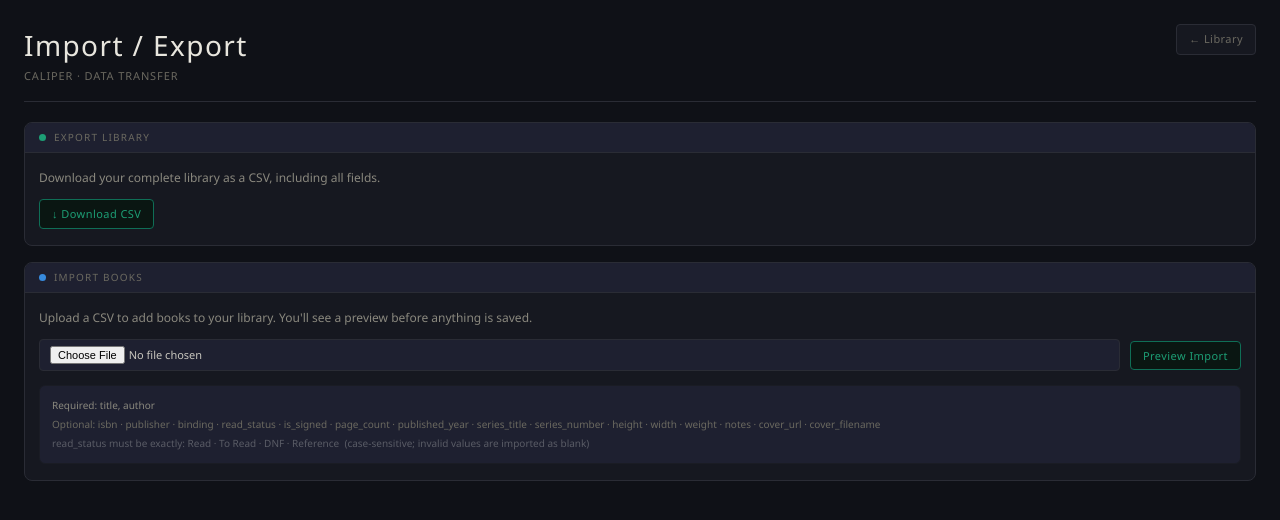
After one commit to cadencejames/Caliper, a Flask app: page /import in a window 1280 px wide. The commit adds this page. Shown: the top 520 px of the page. Run offline with Flask 3, Linux system fonts and the light colour scheme.

Commit message:
Add CSV import/export (v2.1.0)
- Export downloads full library as caliper_library.csv
- Import uses preview/confirm flow: parse, review, then commit
- Skipped rows shown with reasons; full transaction rollback on failure
- Handles Excel BOM, rejects non-CSV files by extension
- Adds cover_filename column to setup_example_db.py schema

```diff
--- a/app.py
+++ b/app.py
@@ -2,7 +2,10 @@ import sqlite3
 import requests # pyright: ignore[reportMissingModuleSource]
 import re
 import os
-from flask import Flask, render_template, request, redirect, url_for, abort, jsonify # pyright: ignore[reportMissingImports]
+import csv
+import io
+import json
+from flask import Flask, render_template, request, redirect, url_for, abort, jsonify, Response # pyright: ignore[reportMissingImports]
 
 app = Flask(__name__)
 
@@ -36,6 +39,50 @@ def clean_str(val):
     if not val: return None
     stripped = val.strip()
     return stripped if stripped else None
+
+VALID_READ_STATUSES = {'Read', 'To Read', 'DNF', 'Reference'}
+
+def _parse_import_row(row):
+    def clean_num(val, func):
+        v = (val or '').strip()
+        try:
+            return func(v) if v else None
+        except (ValueError, TypeError):
+            return None
+
+    def parse_bool(val):
+        v = (val or '').strip().lower()
+        return 1 if v in ('1', 'true', 'yes') else 0
+
+    title = clean_str(row.get('title', ''))
+    author = clean_str(row.get('author', ''))
+
+    if not title or not author:
+        return None, 'Missing title or author'
+
+    read_status = clean_str(row.get('read_status', '')) or None
+    if read_status and read_status not in VALID_READ_STATUSES:
+        read_status = None
+
+    return {
+        'title': title,
+        'author': author,
+        'isbn': clean_str(row.get('isbn', '')),
+        'publisher': clean_str(row.get('publisher', '')),
+        'binding': clean_str(row.get('binding', '')),
+        'read_status': read_status,
+        'is_signed': parse_bool(row.get('is_signed', '0')),
+        'page_count': clean_num(row.get('page_count', ''), int),
+        'published_year': clean_num(row.get('published_year', ''), int),
+        'series_title': clean_str(row.get('series_title', '')),
+        'series_number': clean_num(row.get('series_number', ''), float),
+        'height': clean_num(row.get('height', ''), float),
+        'width': clean_num(row.get('width', ''), float),
+        'weight': clean_num(row.get('weight', ''), float),
+        'notes': clean_str(row.get('notes', '')),
+        'cover_url': clean_str(row.get('cover_url', '')),
+        'cover_filename': clean_str(row.get('cover_filename', '')),
+    }, None
 
 # --- ROUTES ---
 
@@ -623,5 +670,109 @@ def stats_page():
         unfinished_series=[dict(s) for s in unfinished_series]
     )
 
+if not IS_READ_ONLY:
+    @app.route('/export')
+    def export_books():
+        conn = get_db_connection()
+        books = conn.execute('''
+            SELECT title, author, isbn, publisher, binding, read_status, is_signed,
+                   page_count, published_year, series_title, series_number,
+                   height, width, weight, notes, cover_url, cover_filename
+            FROM books ORDER BY author ASC, title ASC
+        ''').fetchall()
+        conn.close()
+
+        fieldnames = ['title', 'author', 'isbn', 'publisher', 'binding', 'read_status',
+                      'is_signed', 'page_count', 'published_year', 'series_title',
+                      'series_number', 'height', 'width', 'weight', 'notes',
+                      'cover_url', 'cover_filename']
+        output = io.StringIO()
+        writer = csv.DictWriter(output, fieldnames=fieldnames, extrasaction='ignore')
+        writer.writeheader()
+        for book in books:
+            writer.writerow(dict(book))
+
+        return Response(
+            output.getvalue(),
+            mimetype='text/csv',
+            headers={'Content-Disposition': 'attachment; filename=caliper_library.csv'}
+        )
+
+if not IS_READ_ONLY:
+    @app.route('/import', methods=('GET', 'POST'))
+    def import_books():
+        if request.method == 'POST':
+            file = request.files.get('csv_file')
+
+            if not file or not file.filename:
+                return render_template('import.html', mode='upload', error='No file selected.')
+
+            if not file.filename.lower().endswith('.csv'):
+                return render_template('import.html', mode='upload',
+                                       error=f'"{file.filename}" is not a CSV file. Only .csv files are supported.')
+
+            try:
+                stream = io.StringIO(file.stream.read().decode('utf-8-sig'))
+                reader = csv.DictReader(stream)
+
+                ready = []
+                skipped = []
+
+                for i, row in enumerate(reader, start=2):
+                    book, reason = _parse_import_row(row)
+                    if book:
+                        ready.append(book)
+                    else:
+                        skipped.append({
+                            'row': i,
+                            'title': (row.get('title') or '').strip() or '—',
+                            'author': (row.get('author') or '').strip() or '—',
+                            'reason': reason
+                        })
+
+            except Exception:
+                return render_template('import.html', mode='upload',
+                                       error='Could not parse the file. Make sure it is a valid CSV.')
+
+            if not ready and not skipped:
+                return render_template('import.html', mode='upload', error='The file appears to be empty.')
+
+            confirmed_data = json.dumps(ready)
+            return render_template('import.html', mode='preview',
+                                   ready=ready, skipped=skipped,
+                                   confirmed_data=confirmed_data)
+
+        imported = request.args.get('imported')
+        error = request.args.get('error')
+        return render_template('import.html', mode='upload', imported=imported, error=error)
+
+if not IS_READ_ONLY:
+    @app.route('/import/confirm', methods=('POST',))
+    def import_confirm():
+        try:
+            rows = json.loads(request.form.get('confirmed_data', '[]'))
+        except Exception:
+            return redirect(url_for('import_books', error='Invalid import data.'))
+
+        conn = get_db_connection()
+        try:
+            for book in rows:
+                conn.execute('''
+                    INSERT INTO books (title, author, isbn, publisher, binding, read_status,
+                        is_signed, page_count, published_year, series_title, series_number,
+                        height, width, weight, notes, cover_url, cover_filename)
+                    VALUES (:title, :author, :isbn, :publisher, :binding, :read_status,
+                            :is_signed, :page_count, :published_year, :series_title, :series_number,
+                            :height, :width, :weight, :notes, :cover_url, :cover_filename)
+                ''', book)
+            conn.commit()
+        except Exception:
+            conn.rollback()
+            conn.close()
+            return redirect(url_for('import_books', error='Database error during import. No books were added.'))
+
+        conn.close()
+        return redirect(url_for('import_books', imported=len(rows)))
+
 if __name__ == '__main__':
     app.run(debug=True, host='0.0.0.0', port=5000)
--- a/setup_example_db.py
+++ b/setup_example_db.py
@@ -34,6 +34,7 @@ def create_example_database():
             weight REAL,
             notes TEXT,
             cover_url TEXT,
+            cover_filename TEXT,
             read_status TEXT DEFAULT NULL,
             is_signed INTEGER DEFAULT 0,
             no_isbn INTEGER DEFAULT 0
--- /dev/null
+++ b/templates/import.html
@@ -0,0 +1,385 @@
+<!DOCTYPE html>
+<html lang="en">
+<head>
+    <meta charset="UTF-8">
+    <meta name="viewport" content="width=device-width, initial-scale=1.0">
+    <link rel="icon" type="image/svg+xml" href="/static/favicon.svg">
+    <title>{% if mode == 'preview' %}Import Preview{% else %}Import / Export{% endif %} — Caliper</title>
+    <style>
+        :root {
+            --bg: #0f1117;
+            --surface: #161820;
+            --surface-alt: #1e2030;
+            --border: #2a2c35;
+            --border-dim: #1a1c24;
+            --text-primary: #c8c6be;
+            --text-secondary: #8a887e;
+            --text-muted: #6b6960;
+            --text-dim: #5a5c66;
+            --text-bright: #e8e6de;
+            --accent-dim: #0f6e56;
+            --teal: #1d9e75;
+            --blue: #378add;
+            --amber: #ba7517;
+            --red: #e24b4a;
+            --gray: #3a3c46;
+        }
+
+        * { box-sizing: border-box; margin: 0; padding: 0; }
+
+        body {
+            background-color: var(--bg);
+            color: var(--text-primary);
+            font-family: 'Segoe UI', system-ui, sans-serif;
+            font-size: 12px;
+            padding: 24px;
+            line-height: 1.5;
+        }
+
+        .header {
+            display: flex;
+            justify-content: space-between;
+            align-items: flex-start;
+            border-bottom: 1px solid var(--border);
+            padding-bottom: 16px;
+            margin-bottom: 20px;
+            gap: 16px;
+        }
+
+        .header-left h1 {
+            font-size: 28px;
+            font-weight: 300;
+            color: var(--text-bright);
+            letter-spacing: 0.05em;
+            margin-bottom: 2px;
+        }
+
+        .header-left .subtitle {
+            font-size: 11px;
+            color: var(--text-muted);
+            text-transform: uppercase;
+            letter-spacing: 0.08em;
+        }
+
+        .header-right {
+            display: flex;
+            align-items: center;
+            gap: 8px;
+        }
+
+        .btn {
+            padding: 6px 12px;
+            border-radius: 4px;
+            font-size: 11px;
+            font-weight: 500;
+            font-family: inherit;
+            cursor: pointer;
+            border: 1px solid var(--border);
+            text-decoration: none;
+            letter-spacing: 0.04em;
+            white-space: nowrap;
+            display: inline-block;
+        }
+        .btn-ghost { background: var(--surface); color: var(--text-muted); }
+        .btn-ghost:hover { color: var(--text-primary); background: var(--surface-alt); }
+        .btn-accent { background: #0a1612; color: var(--teal); border-color: var(--accent-dim); }
+        .btn-accent:hover { background: #0d1f18; }
+
+        .card {
+            background: var(--surface);
+            border: 1px solid var(--border);
+            border-radius: 8px;
+            overflow: hidden;
+            margin-bottom: 16px;
+        }
+
+        .card-header {
+            padding: 7px 14px;
+            font-size: 10px;
+            letter-spacing: 0.12em;
+            text-transform: uppercase;
+            border-bottom: 1px solid var(--border);
+            display: flex;
+            align-items: center;
+            gap: 8px;
+            color: var(--text-muted);
+            background: var(--surface-alt);
+        }
+
+        .card-body { padding: 16px 14px; }
+
+        .dot { width: 7px; height: 7px; border-radius: 50%; flex-shrink: 0; }
+        .dot-teal { background: var(--teal); }
+        .dot-blue { background: var(--blue); }
+        .dot-red { background: var(--red); }
+
+        .banner {
+            padding: 10px 14px;
+            border-radius: 6px;
+            margin-bottom: 14px;
+            font-size: 11px;
+        }
+        .banner-success { background: #0a1612; border: 1px solid var(--accent-dim); color: var(--teal); }
+        .banner-error { background: #1c0a0a; border: 1px solid #5a1a1a; color: var(--red); }
+
+        .form-row {
+            display: flex;
+            align-items: center;
+            gap: 10px;
+        }
+
+        input[type="file"] {
+            background: var(--surface-alt);
+            border: 1px solid var(--border);
+            color: var(--text-primary);
+            padding: 6px 10px;
+            border-radius: 4px;
+            font-size: 11px;
+            font-family: inherit;
+            cursor: pointer;
+            flex: 1;
+        }
+
+        .col-ref {
+            margin-top: 14px;
+            padding: 10px 12px;
+            background: var(--surface-alt);
+            border: 1px solid var(--border-dim);
+            border-radius: 6px;
+            font-size: 10px;
+            color: var(--text-muted);
+            line-height: 1.9;
+        }
+        .col-ref .required { color: var(--text-secondary); }
+        .col-ref .note { color: var(--text-dim); }
+
+        table { width: 100%; border-collapse: collapse; }
+
+        th {
+            padding: 8px 14px;
+            text-align: left;
+            font-size: 10px;
+            text-transform: uppercase;
+            letter-spacing: 0.1em;
+            color: var(--text-muted);
+            background: var(--surface-alt);
+            border-bottom: 1px solid var(--border);
+            font-weight: 500;
+        }
+
+        td {
+            padding: 10px 14px;
+            border-bottom: 1px solid var(--border-dim);
+            vertical-align: middle;
+        }
+        tr:last-child td { border-bottom: none; }
+        tr:hover td { background: #1a1c26; }
+
+        .title-cell { color: var(--text-bright); font-weight: 500; }
+        .author-cell { color: var(--text-secondary); font-size: 11px; }
+        .dim-cell { color: var(--text-dim); font-size: 11px; }
+        .reason-cell { color: var(--red); font-size: 11px; }
+
+        .status-dot {
+            width: 6px; height: 6px;
+            border-radius: 50%;
+            display: inline-block;
+            margin-right: 4px;
+            vertical-align: middle;
+        }
+
+        .summary-row {
+            display: flex;
+            gap: 0;
+            padding: 14px;
+        }
+
+        .summary-stat {
+            display: flex;
+            flex-direction: column;
+            padding-right: 20px;
+            margin-right: 20px;
+            border-right: 1px solid var(--border-dim);
+        }
+        .summary-stat:last-child { border-right: none; margin-right: 0; }
+        .summary-stat .num { font-size: 22px; font-weight: 300; color: var(--text-bright); }
+        .summary-stat .lbl { font-size: 9px; text-transform: uppercase; letter-spacing: 0.1em; color: var(--text-muted); }
+
+        .preview-actions {
+            display: flex;
+            align-items: center;
+            gap: 10px;
+            padding: 14px;
+            background: var(--surface-alt);
+            border-top: 1px solid var(--border);
+        }
+
+        @media (max-width: 768px) {
+            body { padding: 14px; }
+            .header { flex-direction: column; align-items: flex-start; gap: 12px; }
+            .form-row { flex-direction: column; align-items: stretch; }
+        }
+    </style>
+</head>
+<body>
+
+{% if mode == 'preview' %}
+
+    <div class="header">
+        <div class="header-left">
+            <h1>Import Preview</h1>
+            <div class="subtitle">Caliper · Review Before Importing</div>
+        </div>
+        <div class="header-right">
+            <a href="/import" class="btn btn-ghost">← Cancel</a>
+        </div>
+    </div>
+
+    <div class="card">
+        <div class="card-header"><div class="dot dot-teal"></div>Summary</div>
+        <div class="summary-row">
+            <div class="summary-stat">
+                <div class="num">{{ ready | length }}</div>
+                <div class="lbl">Ready to Import</div>
+            </div>
+            {% if skipped %}
+            <div class="summary-stat">
+                <div class="num" style="color: var(--red);">{{ skipped | length }}</div>
+                <div class="lbl">Rows Skipped</div>
+            </div>
+            {% endif %}
+        </div>
+    </div>
+
+    <form method="POST" action="/import/confirm">
+        <input type="hidden" name="confirmed_data" value="{{ confirmed_data }}">
+
+        <div class="card">
+            <div class="card-header">
+                <div class="dot dot-teal"></div>Books to Import
+                <span style="color:var(--text-dim); font-weight:400; margin-left:4px;">({{ ready | length }})</span>
+            </div>
+            <table>
+                <thead>
+                    <tr>
+                        <th style="width:35%">Title</th>
+                        <th style="width:22%">Author</th>
+                        <th>Binding</th>
+                        <th>Status</th>
+                        <th>Series</th>
+                        <th style="text-align:right">Year</th>
+                    </tr>
+                </thead>
+                <tbody>
+                    {% for book in ready %}
+                    <tr>
+                        <td class="title-cell">{{ book.title }}</td>
+                        <td class="author-cell">{{ book.author }}</td>
+                        <td class="dim-cell">{{ book.binding or '—' }}</td>
+                        <td class="dim-cell">
+                            {% if book.read_status %}
+                                <span class="status-dot" style="background:
+                                    {%- if book.read_status == 'Read' %}#1d9e75
+                                    {%- elif book.read_status == 'To Read' %}#378add
+                                    {%- elif book.read_status == 'DNF' %}#e24b4a
+                                    {%- elif book.read_status == 'Reference' %}#ba7517
+                                    {%- else %}#3a3c46{%- endif %}"></span>
+                                {{ book.read_status }}
+                            {% else %}—{% endif %}
+                        </td>
+                        <td class="dim-cell">
+                            {% if book.series_title %}
+                                {{ book.series_title }}{% if book.series_number %} #{{ book.series_number }}{% endif %}
+                            {% else %}—{% endif %}
+                        </td>
+                        <td class="dim-cell" style="text-align:right">{{ book.published_year or '—' }}</td>
+                    </tr>
+                    {% endfor %}
+                </tbody>
+            </table>
+            <div class="preview-actions">
+                <button type="submit" class="btn btn-accent">
+                    Import {{ ready | length }} Book{{ 's' if ready | length != 1 else '' }}
+                </button>
+                <a href="/import" class="btn btn-ghost">Cancel</a>
+            </div>
+        </div>
+    </form>
+
+    {% if skipped %}
+    <div class="card">
+        <div class="card-header">
+            <div class="dot dot-red"></div>Skipped Rows
+            <span style="color:var(--text-dim); font-weight:400; margin-left:4px;">({{ skipped | length }})</span>
+        </div>
+        <table>
+            <thead>
+                <tr>
+                    <th style="width:60px">Row</th>
+                    <th>Title</th>
+                    <th>Author</th>
+                    <th>Reason</th>
+                </tr>
+            </thead>
+            <tbody>
+                {% for row in skipped %}
+                <tr>
+                    <td class="dim-cell">{{ row.row }}</td>
+                    <td class="dim-cell">{{ row.title }}</td>
+                    <td class="dim-cell">{{ row.author }}</td>
+                    <td class="reason-cell">{{ row.reason }}</td>
+                </tr>
+                {% endfor %}
+            </tbody>
+        </table>
+    </div>
+    {% endif %}
+
+{% else %}
+
+    <div class="header">
+        <div class="header-left">
+            <h1>Import / Export</h1>
+            <div class="subtitle">Caliper · Data Transfer</div>
+        </div>
+        <div class="header-right">
+            <a href="/" class="btn btn-ghost">← Library</a>
+        </div>
+    </div>
+
+    <div class="card">
+        <div class="card-header"><div class="dot dot-teal"></div>Export Library</div>
+        <div class="card-body">
+            <p style="color: var(--text-secondary); margin-bottom: 12px;">Download your complete library as a CSV, including all fields.</p>
+            <a href="/export" class="btn btn-accent">↓ Download CSV</a>
+        </div>
+    </div>
+
+    <div class="card">
+        <div class="card-header"><div class="dot dot-blue"></div>Import Books</div>
+        <div class="card-body">
+            {% if error %}
+            <div class="banner banner-error">{{ error }}</div>
+            {% endif %}
+            {% if imported %}
+            <div class="banner banner-success">{{ imported }} book{{ 's' if imported | int != 1 else '' }} imported successfully.</div>
+            {% endif %}
+            <p style="color: var(--text-secondary); margin-bottom: 12px;">Upload a CSV to add books to your library. You'll see a preview before anything is saved.</p>
+            <form method="POST" enctype="multipart/form-data">
+                <div class="form-row">
+                    <input type="file" name="csv_file" accept=".csv">
+                    <button type="submit" class="btn btn-accent">Preview Import</button>
+                </div>
+            </form>
+            <div class="col-ref">
+                <span class="required">Required: title, author</span><br>
+                Optional: isbn · publisher · binding · read_status · is_signed · page_count · published_year · series_title · series_number · height · width · weight · notes · cover_url · cover_filename<br>
+                <span class="note">read_status must be exactly: Read · To Read · DNF · Reference &nbsp;(case-sensitive; invalid values are imported as blank)</span>
+            </div>
+        </div>
+    </div>
+
+{% endif %}
+
+</body>
+</html>
--- a/templates/index.html
+++ b/templates/index.html
@@ -284,6 +284,7 @@
             <a href="/stats" class="btn btn-ghost">Stats</a>
             {% if not is_read_only %}
                 <a href="/audit" class="btn btn-ghost">⚠ Audit</a>
+                <a href="/import" class="btn btn-ghost">Import / Export</a>
                 <a href="/add" class="btn btn-accent">+ Add Book</a>
             {% endif %}
         </div>
```
Also changed, not shown: README.md.
